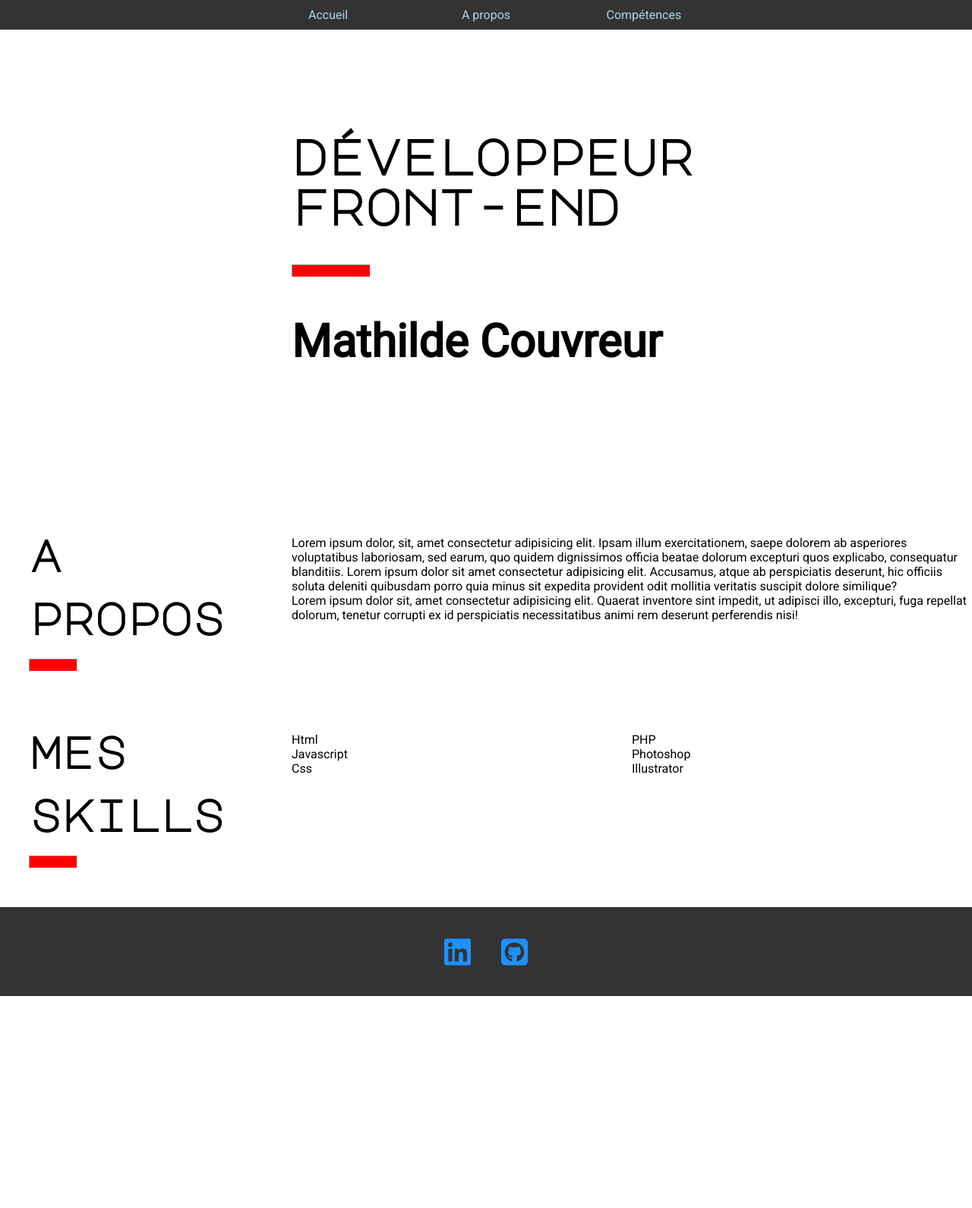
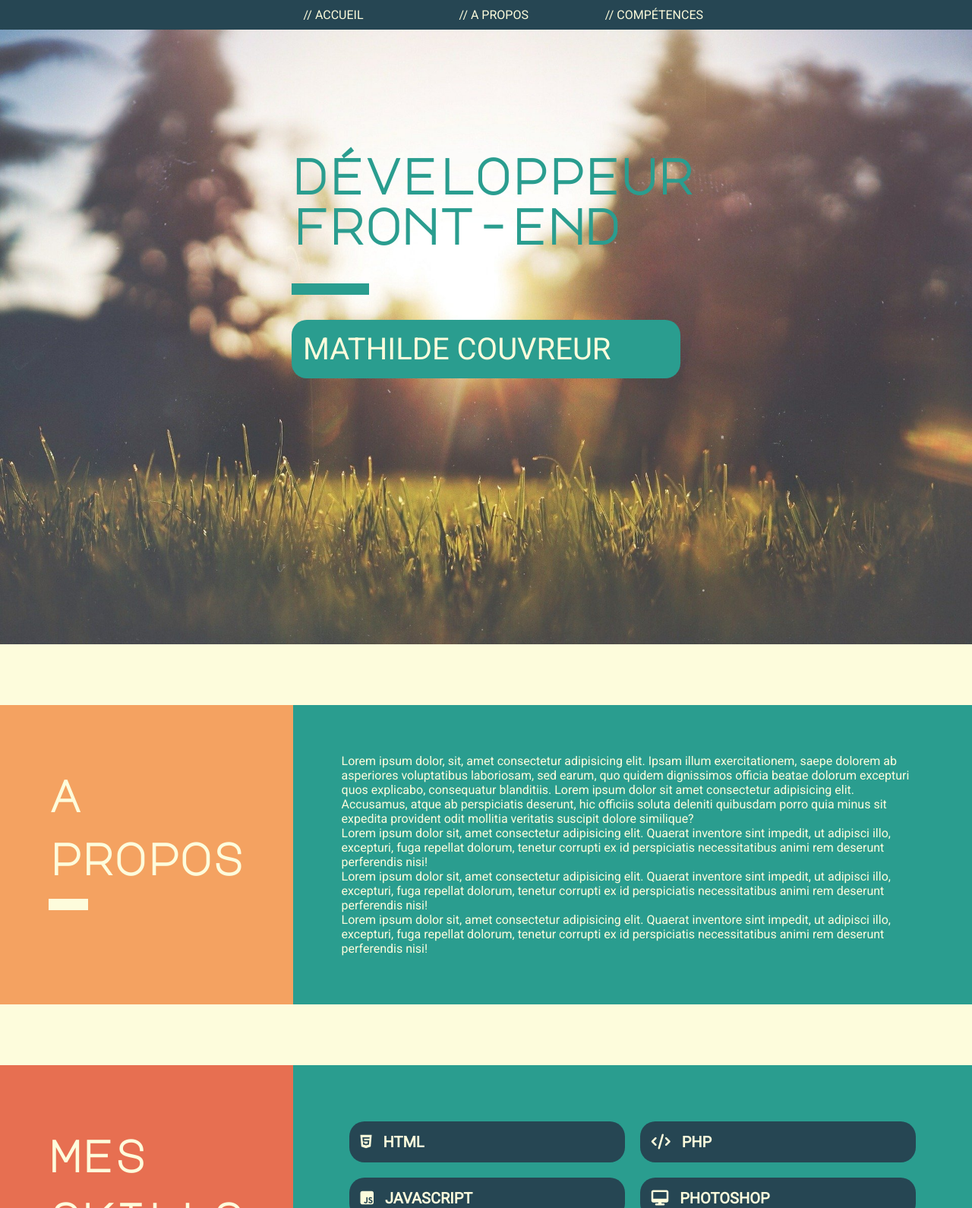
Before and after one commit to Neko-cat/portfolio_neko, a plain HTML site: page index.html in a window 1280 px wide. Shown: the top 1590 px of the page at 76% size. Before the commit the page ends 1311 px from the top, so only its background shows below. Drawn offline with Linux system fonts and the light colour scheme.

Commit message:
Change color and add header + skills design

```diff
--- a/index.html
+++ b/index.html
@@ -17,9 +17,9 @@
 		<header id="header">
 		   <div class="header-menu">
 		      <ul>
-		      	<li><a href="#header">Accueil</a></li>
-		      	<li><a href="#info">A propos</a></li>
-		      	<li><a href="#skill">Compétences</a></li>
+		      	<li><a href="#header">// Accueil</a></li>
+		      	<li><a href="#info">// A propos</a></li>
+		      	<li><a href="#skill">// Compétences</a></li>
 		      </ul>
 		   </div>
 		   <div class="header-container">
@@ -37,6 +37,8 @@
 			<div class="info-text">
 				<p>Lorem ipsum dolor, sit, amet consectetur adipisicing elit. Ipsam illum exercitationem, saepe dolorem ab asperiores voluptatibus laboriosam, sed earum, quo quidem dignissimos officia beatae dolorum excepturi quos explicabo, consequatur blanditiis. Lorem ipsum dolor sit amet consectetur adipisicing elit. Accusamus, atque ab perspiciatis deserunt, hic officiis soluta deleniti quibusdam porro quia minus sit expedita provident odit mollitia veritatis suscipit dolore similique?</p>
 				<p>Lorem ipsum dolor sit, amet consectetur adipisicing elit. Quaerat inventore sint impedit, ut adipisci illo, excepturi, fuga repellat dolorum, tenetur corrupti ex id perspiciatis necessitatibus animi rem deserunt perferendis nisi!</p>
+				<p>Lorem ipsum dolor sit, amet consectetur adipisicing elit. Quaerat inventore sint impedit, ut adipisci illo, excepturi, fuga repellat dolorum, tenetur corrupti ex id perspiciatis necessitatibus animi rem deserunt perferendis nisi!</p>
+				<p>Lorem ipsum dolor sit, amet consectetur adipisicing elit. Quaerat inventore sint impedit, ut adipisci illo, excepturi, fuga repellat dolorum, tenetur corrupti ex id perspiciatis necessitatibus animi rem deserunt perferendis nisi!</p>
 			</div>
 		</div>
 		<div class="content-skill" id="skill">
@@ -47,16 +49,16 @@
 			</div>
 			<div class="skill-text">
 			   <div>
-			      <span>Html</span>
-			      <span>PHP</span>
+			      <span><i class="fab fa-html5"></i>  Html</span>
+			      <span><i class="fas fa-code"></i>  PHP</span>
 			   </div>
 			   <div>
-			      <span>Javascript</span>
-			      <span>Photoshop</span>
+			      <span><i class="fab fa-js-square"></i>  Javascript</span>
+			      <span><i class="fas fa-desktop"></i>  Photoshop</span>
 			   </div>
 			   <div>
-			      <span>Css</span>
-			      <span>Illustrator</span>
+			      <span><i class="fab fa-css3-alt"></i>  Css</span>
+			      <span><i class="fas fa-desktop"></i>  Illustrator</span>
 			   </div>
 			</div>
 		</div>
--- a/scss/style.scss
+++ b/scss/style.scss
@@ -1,6 +1,11 @@
 /* Global */
 
-$dark-grey-color: #333333;
+$old-lavender: #264653;
+$english-lavender: #2A9D8F;
+$pastel-pink: #E76F51;
+$melon: #F4A261;
+$apricot: #fdfcdc;
+
 $roboto: 'Roboto', sans-serif;
 $oswald: 'Oswald', sans-serif;
 $major: 'Major Mono Display', monospace;
@@ -19,16 +24,25 @@ $major: 'Major Mono Display', monospace;
 
 .content-title {
    flex-grow: 1;
-   padding: 0px 3%;
+   padding: 5%;
+}
+
+.content-wrapper {
+   background: $apricot;
 }
 
 .info-text, .skill-text {
    flex-basis: 70%;
-   margin: 29px 0;
+   padding: 5%;
+   color: $apricot;
 }
 
 .content-info, .content-skill {
-   margin: 4% 0;
+   margin: 80px 0;
+}
+
+body, html {
+   height: 100%;
 }
 
 body, p {
@@ -39,10 +53,18 @@ body, p {
 h1 {
    font-family: $major;
    font-size: 65px;
+   color: $english-lavender;
 }
 
 h2 {
-   font-size: 60px;
+   padding: 15px;
+   font-size: 40px;
+   font-weight: 500;
+   color: $apricot;
+   background: $english-lavender;
+   border-radius: 20px;
+   text-transform: uppercase;
+
 }
 
 h3 {
@@ -59,68 +81,141 @@ li {
    list-style-type: none;
 }
 
+
 hr.separator {
    height: 15px;
-   background: red;
+   background: white;
    margin: 0;
    width: 20%;
+   border: none;
 }
 
 /* Header */
 
+header {
+   height: 90vh;
+   padding: 5% 0;
+   background-image: url(../img/bg.jpg);
+   background-position: center;
+   background-repeat: no-repeat;
+   background-size: cover;
+
    .header-menu {
-   padding: 10px;
-   background-color: $dark-grey-color;
+      position: fixed;
+      top: 0;
+      width: 100%;
+      padding: 0.8%;
+      background-color: $old-lavender;
 
       ul {
          width: 50%;
          margin: 0 auto;
+         text-transform: uppercase;
 
          li {
             flex-basis: 33%;
             text-align: center;
 
             a {
-            color: lightblue;
+               color: $apricot;
                text-decoration: none;
             }
 
             a:hover {
-               color: violet;
+               color: $melon;
             }
          }
       }
    }
 
+   .separator {
+      background: $english-lavender;
+   }
+}
+
+
+
 .header-container {
    width: 40%;
+   height: 100%;
    margin: 0 auto;
    padding: 7% 0;
 }
 
 /* Info */
 
+.content-info {
+
+   .content-title {
+      background: $melon;
+      color: $apricot;
+   }
+
+   hr {
+      background: $apricot;
+   }
+
+   .info-text {
+      background: $english-lavender;
+   }
+}
+
 /* Skill */
 
+.content-skill {
+
+   .content-title {
+      background: $pastel-pink;
+      color: $apricot;
+   }
+
+   hr {
+      background: $apricot;
+   }
+
    .skill-text {
+      background: $english-lavender;
+
       div {
          display: flex;
+      }
 
       span {
          width: 50%;
+         padding: 15px;
+         margin: 10px;
+         background: #264653;
+         font-size: 20px;
+         font-weight: 600;
+         border-radius: 20px;
+         color: #fdfcdc;
+         text-transform: uppercase;
+
+         i {
+            margin-right: 10px;
          }
       }
+
    }
+}
+
+
 
 /* Footer */
 
 footer {
    padding: 3% 0;
-   background-color: $dark-grey-color;
+   background-color: $old-lavender;
 
    i {
       padding: 0 20px;
       font-size: 2.5rem;
-      color: dodgerblue;
+      color: $apricot;
+   }
+
+   i:hover {
+      color: $melon;
    }
 }
+
+/* Mobile */
```
Also changed, not shown: css/style.css, img/bg.jpg (added), 1 other file. Lines whose indentation alone changed are shown as unchanged.
